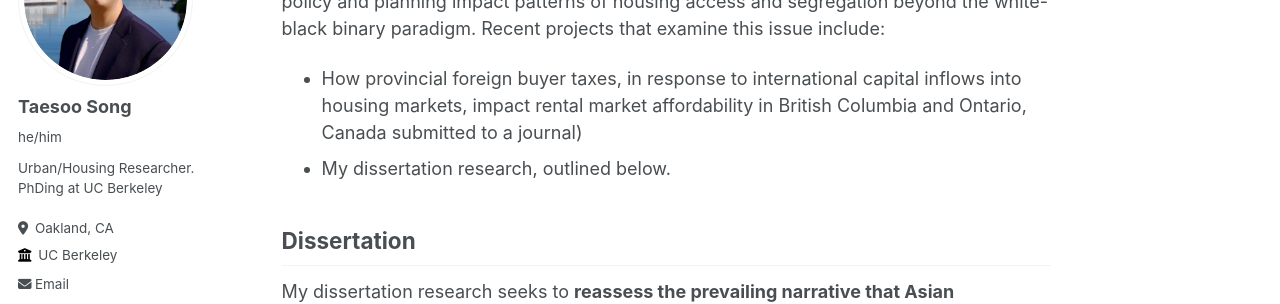
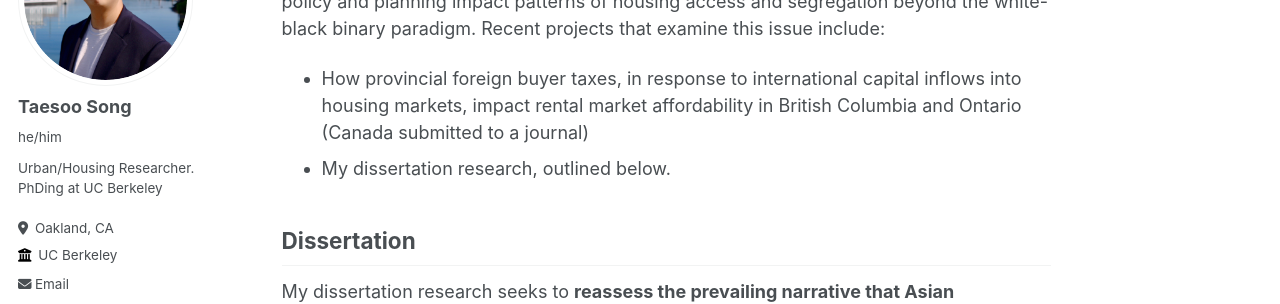
Before and after one commit to taesoosong/taesoosong.github.io, a Jekyll site: the page built from _pages/about.md, in a window 1280 px wide and 900 px high, scrolled down 973 px. Shown: the part 192-496 px from the top of the window. Built offline with Jekyll 4.4.1, drawn with Linux system fonts in a browser that asks for light colours; some web fonts are replaced.

```diff
--- a/_pages/about.md
+++ b/_pages/about.md
@@ -25,7 +25,7 @@ First, I study the nexus between **local housing policies, neighborhood change,
 - Whether there are increasing investor purchases of naturally occurring affordable housing (NOAH) stocks in California and how they relate to neighborhood change
 
 Second, I am also deeply interested in the profound demographic shift towards **greater ethnic diversity in American and Canadian cities**, driven by the immigration of Asian and Hispanic populations. This growing trend requires an updated understanding of how policy and planning impact patterns of housing access and segregation beyond the white-black binary paradigm. Recent projects that examine this issue include:
-- How provincial foreign buyer taxes, in response to international capital inflows into housing markets, impact rental market affordability in British Columbia and Ontario, Canada submitted to a journal)
+- How provincial foreign buyer taxes, in response to international capital inflows into housing markets, impact rental market affordability in British Columbia and Ontario (Canada submitted to a journal)
 - My dissertation research, outlined below.
 
 
```
